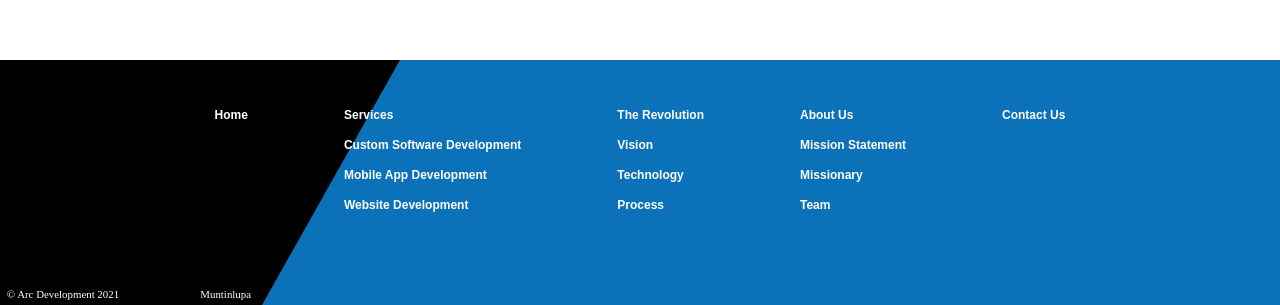
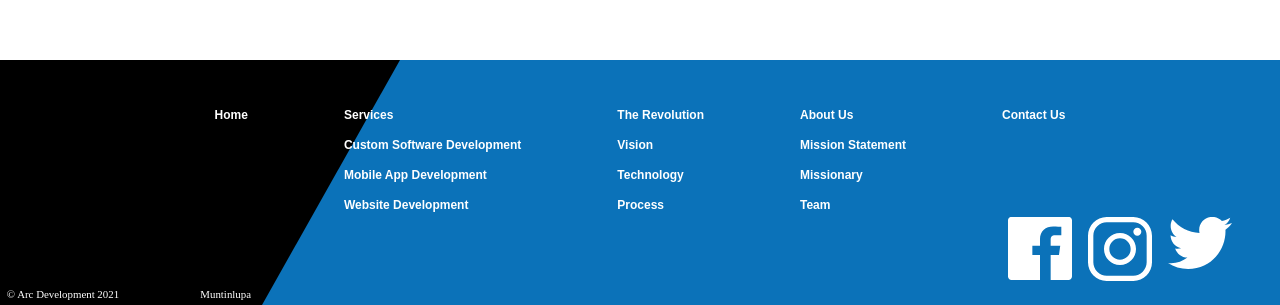
Before and after one commit to Haidoe/react-mui, a React (Create React App) app: page / in a window 1280 px wide. Shown: the part 732-1037 px from the top of the page. Built offline with nearby package versions, Linux system fonts and the light colour scheme.

Commit message:
Added Social Media Icons in Footer

```diff
--- a/src/components/ui/Footer/index.js
+++ b/src/components/ui/Footer/index.js
@@ -1,9 +1,13 @@
 import React from "react";
 import Grid from "@material-ui/core/Grid";
+import Hidden from "@material-ui/core/Hidden";
 import useStyles from "./style";
 import footerLogo from "./FooterLogo.svg";
 import { Link } from "react-router-dom";
 import { mainRoutes } from "../Headers/tabSectionList";
+import facebook from "../../../assets/facebook.svg";
+import twitter from "../../../assets/twitter.svg";
+import instagram from "../../../assets/instagram.svg";
 
 const ItemLink = ({
   item,
@@ -41,6 +45,7 @@ const Footer = ({ setValue, setServiceSelected }) => {
 
   return (
     <footer className={classes.footerContainer}>
+      <Hidden mdDown>
         <Grid container justify="center" className={classes.gridContainer}>
           {mainRoutes.map((route, index) => (
             <Grid
@@ -66,8 +71,55 @@ const Footer = ({ setValue, setServiceSelected }) => {
             </Grid>
           ))}
         </Grid>
+      </Hidden>
 
       <img src={footerLogo} className={classes.logo} alt="footer adornment" />
+
+      <Grid
+        container
+        justify="flex-end"
+        spacing={2}
+        className={classes.socialContainer}
+      >
+        <Grid
+          item
+          component="a"
+          href="https://www.facebook.com/haidren.amalia"
+          target="_blank"
+        >
+          <img
+            src={facebook}
+            alt="facebook logo"
+            className={classes.socialLogo}
+          />
+        </Grid>
+
+        <Grid
+          item
+          component="a"
+          target="_blank"
+          href="https://www.instagram.com/haid.paul/"
+        >
+          <img
+            src={instagram}
+            alt="instagram logo"
+            className={classes.socialLogo}
+          />
+        </Grid>
+
+        <Grid
+          item
+          component="a"
+          href="https://twitter.com/heidinprogress"
+          target="_blank"
+        >
+          <img
+            src={twitter}
+            alt="twitter logo"
+            className={classes.socialLogo}
+          />
+        </Grid>
+      </Grid>
     </footer>
   );
 };
--- a/src/components/ui/Footer/style.js
+++ b/src/components/ui/Footer/style.js
@@ -29,6 +29,21 @@ const useStyles = makeStyles((theme) => ({
     fontFamily: "Arial",
     textDecoration: "none",
   },
+  socialContainer: {
+    position: "absolute",
+    marginTop: "-6em",
+    right: "3em",
+    [theme.breakpoints.down("xs")]: {
+      right: "1rem",
+      marginTop: "-4em",
+    },
+  },
+  socialLogo: {
+    width: "4rem",
+    [theme.breakpoints.down("xs")]: {
+      width: "2rem",
+    },
+  },
 }));
 
 export default useStyles;
--- a/src/components/ui/Headers/MobileDrawer.js
+++ b/src/components/ui/Headers/MobileDrawer.js
@@ -13,7 +13,7 @@ const iOS = process.browser && /iPad|iPhone|iPod/.test(navigator.userAgent);
 
 export default function MobileDrawer({ activeTabIndex, onTabChange }) {
   const classes = useStyles();
-  const [isVisible, setVisibility] = useState(true);
+  const [isVisible, setVisibility] = useState(false);
 
   const handleOnClick = () => {
     setVisibility(!isVisible);
--- a/src/components/ui/Headers/style.js
+++ b/src/components/ui/Headers/style.js
@@ -8,7 +8,7 @@ const useStyles = makeStyles((theme) => ({
       marginBottom: "2em",
     },
     [theme.breakpoints.down("sm")]: {
-      marginBottom: ".5em",
+      marginBottom: "1em",
     },
   },
   logoContainer: {
```
Lines whose indentation alone changed are shown as unchanged.
